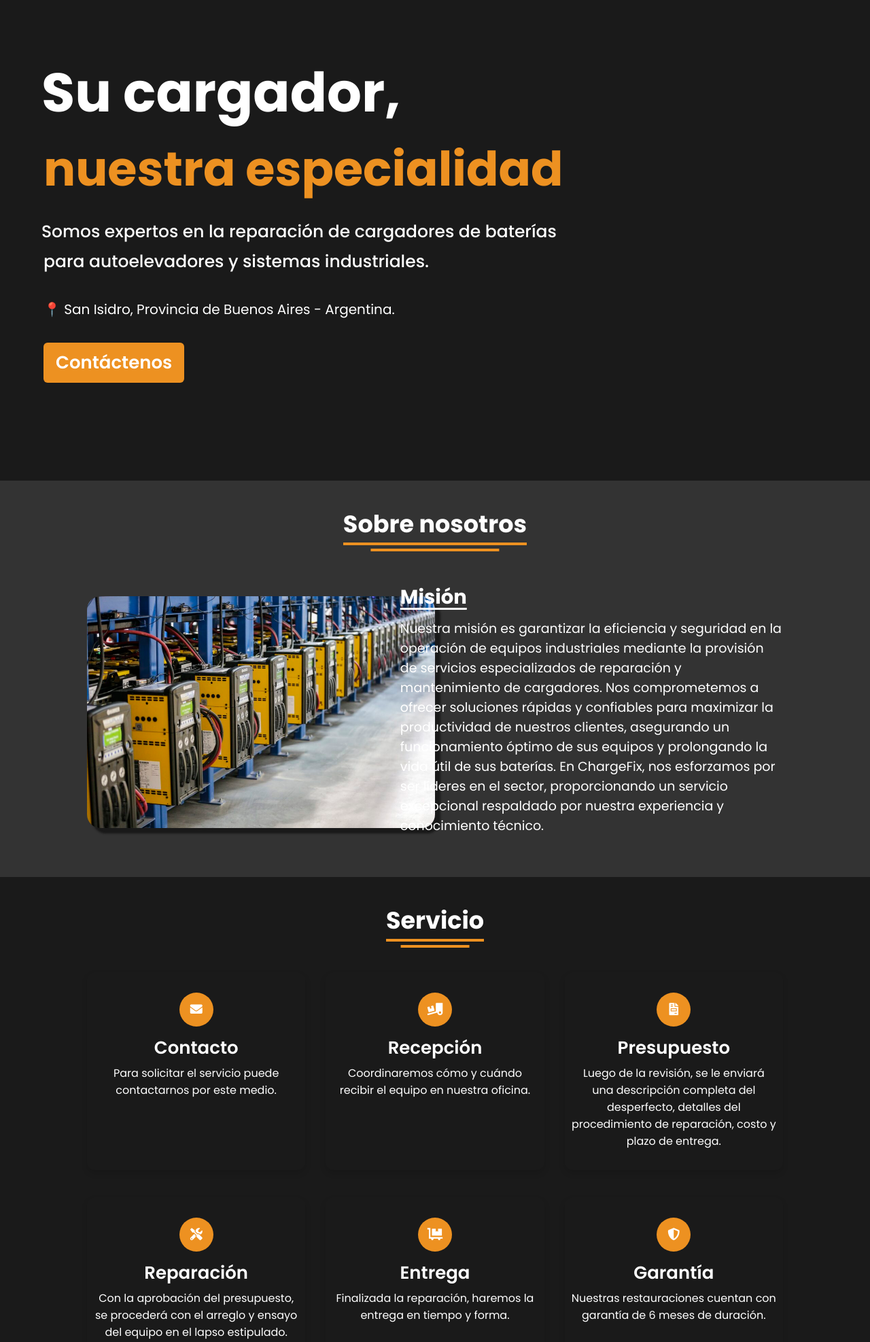
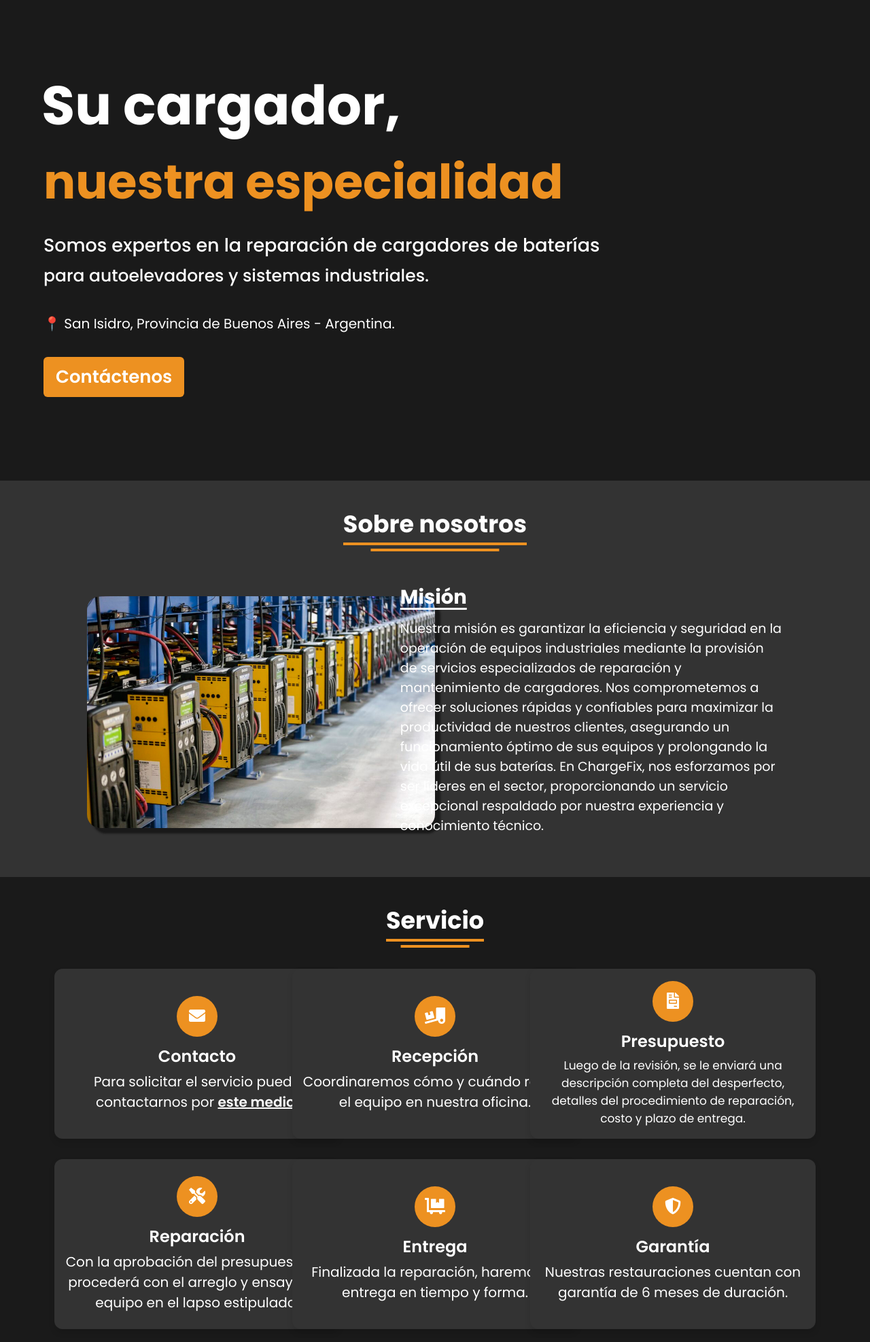
Before and after one commit to JoaquinSuarezVallejos/ChargeFix, a PHP site: page / in a window 1280 px wide. Shown: the part 93-2067 px from the top of the page at 68% size. Run offline with PHP 8.4, Linux system fonts and the light colour scheme.

Commit message:
major html and css changes

```diff
--- a/css/style.css
+++ b/css/style.css
@@ -223,10 +223,10 @@ nav.sticky .menu-btn{
   font-family: 'Poppins', sans-serif;
 }
 .home .text-three{
-  font-size: 25px;
+  font-size: 27px;
   font-weight: 500;
   padding: 20px 0px;
-  margin-left: -3px;
+  margin-left: 0px;
   color: #fff;
   font-family: 'Poppins', sans-serif;
 }
@@ -247,6 +247,7 @@ nav.sticky .menu-btn{
 }
 .home .contact-us-btn{
   margin: 14px 0;
+  margin-bottom: -25px;
 }
 .home .contact-us-btn button{
   outline: none;
@@ -419,13 +420,21 @@ section .button button:hover{
   flex-wrap: wrap;
   justify-content: space-between;
   color: #fff;
+  margin-bottom: -8px;
 }
 .services .boxes .box{
-  margin: 20px 0;
-  width: calc(100% / 3 - 20px);
+  display: flex;
+  flex-direction: column;
+  justify-content: center;
+  background-color: #333333;
+  margin: 15px -48px;
+  /* width: calc(100% / 3 - 15px); */
+  width: 420px;
+  height: 250px;
+  align-items: center;
   text-align: center;
   border-radius: 12px;
-  padding: 30px 10px;
+  padding: 20px 15px;
   box-shadow: 0 5px 10px rgba(0, 0, 0, 0.12);
   cursor: default;
   transition: all 0.4s ease;
@@ -435,15 +444,15 @@ section .button button:hover{
   color: #fff;
 }
 .services .boxes .box .icon{
-  height: 50px;
-  width: 50px;
+  height: 60px;
+  width: 60px;
   background: #ED9121;
   border-radius: 50%;
   text-align: center;
-  line-height: 50px;
-  font-size: 18px;
+  line-height: 60px;
+  font-size: 24px;
   color: #fff;
-  margin: 0 auto 10px auto;
+  margin: 0 auto -1px auto;
   transition: all 0.4s ease;
 }
 .boxes .box:hover .icon{
@@ -460,11 +469,29 @@ section .button button:hover{
   color: #fff;
 }
 .services .boxes .box .topicBoxes{
-  font-size: 26px;
+  font-size: 24px;
   font-weight: 600;
   margin-top: 12px;
   margin-bottom: 5px;
   font-family: 'Poppins', sans-serif;
+}
+.services .boxes .box .textBoxes{
+  font-size: 20px;
+  font-weight: 400;
+  font-family: 'Poppins', sans-serif;
+}
+.textBoxesAlt{
+  font-size: 17px;
+  font-weight: 400;
+  font-family: 'Poppins', sans-serif;
+}
+.services .boxes .box .textBoxes a{
+  color: #fff;
+  font-weight: 600;
+  text-decoration: underline;
+}
+.services .boxes .box .textBoxes a:hover{
+  color: #000;
 }
 /* ------------------------------------------------------------------------------------------------------------- */
 
--- a/index.html
+++ b/index.html
@@ -5,8 +5,11 @@
     <title>ChargeFix</title>
     <link rel="icon" type="image/x-icon" href="images/favicon.png">
     <link rel="stylesheet" href="css/style.css" />
+    <!-- Bootstrap CDN: -->
+    <!-- <link href="https://cdn.jsdelivr.net/npm/bootstrap@5.3.3/dist/css/bootstrap.min.css" rel="stylesheet" integrity="sha384-QWTKZyjpPEjISv5WaRU9OFeRpok6YctnYmDr5pNlyT2bRjXh0JMhjY6hW+ALEwIH" crossorigin="anonymous">
+    <script src="https://cdn.jsdelivr.net/npm/bootstrap@5.3.3/dist/js/bootstrap.bundle.min.js" integrity="sha384-YvpcrYf0tY3lHB60NNkmXc5s9fDVZLESaAA55NDzOxhy9GkcIdslK1eN7N6jIeHz" crossorigin="anonymous"></script> -->
 
-    <!-- Link a Fontawesome (fuente de íconos)-->
+    <!-- Link a Fontawesome CDN (fuente de íconos)-->
     <link rel="stylesheet" href="https://cdnjs.cloudflare.com/ajax/libs/font-awesome/5.15.2/css/all.min.css" />
     <meta name="viewport" content="width=device-width, initial-scale=1.0" />
   </head>
@@ -106,21 +109,21 @@
               <i class="fas fa-envelope"></i>
             </div>
             <div class="topicBoxes">Contacto</div>
-            <p>Para solicitar el servicio puede contactarnos por este medio.</p>
+            <p class="textBoxes"> Para solicitar el servicio puede contactarnos por <a href="#contact">este medio.</a> </p>
           </div>
           <div class="box">
             <div class="icon">
               <i class="fas fa-truck-loading"></i>
             </div>
             <div class="topicBoxes">Recepción</div>
-            <p>Coordinaremos cómo y cuándo recibir el equipo en nuestra oficina.</p>
+            <p class="textBoxes">Coordinaremos cómo y cuándo recibir el equipo en nuestra oficina.</p>
           </div>
           <div class="box">
             <div class="icon">
               <i class="fas fa-file-invoice"></i>
             </div>
             <div class="topicBoxes">Presupuesto</div>
-            <p>Luego de la revisión, se le enviará una descripción completa del desperfecto,
+            <p class="textBoxesAlt">Luego de la revisión, se le enviará una descripción completa del desperfecto,
               detalles del procedimiento de reparación, costo y plazo de entrega.</p>
           </div>
           <div class="box">
@@ -128,7 +131,7 @@
               <i class="fas fa-tools"></i>
             </div>
             <div class="topicBoxes">Reparación</div>
-            <p>Con la aprobación del presupuesto, se procederá con el arreglo y
+            <p class="textBoxes">Con la aprobación del presupuesto, se procederá con el arreglo y
               ensayo del equipo en el lapso estipulado.</p>
           </div>
           <div class="box">
@@ -136,14 +139,14 @@
               <i class="fas fa-dolly-flatbed"></i>
             </div>
             <div class="topicBoxes">Entrega</div>
-            <p>Finalizada la reparación, haremos la entrega en tiempo y forma.</p>
+            <p class="textBoxes">Finalizada la reparación, haremos la entrega en tiempo y forma.</p>
           </div>
           <div class="box">
             <div class="icon">
               <i class="fas fa-shield-alt"></i>
             </div>
             <div class="topicBoxes">Garantía</div>
-            <p>Nuestras restauraciones cuentan con garantía de 6 meses de duración.</p>
+            <p class="textBoxes">Nuestras restauraciones cuentan con garantía de 6 meses de duración.</p>
           </div>
         </div>
       </div>
```
